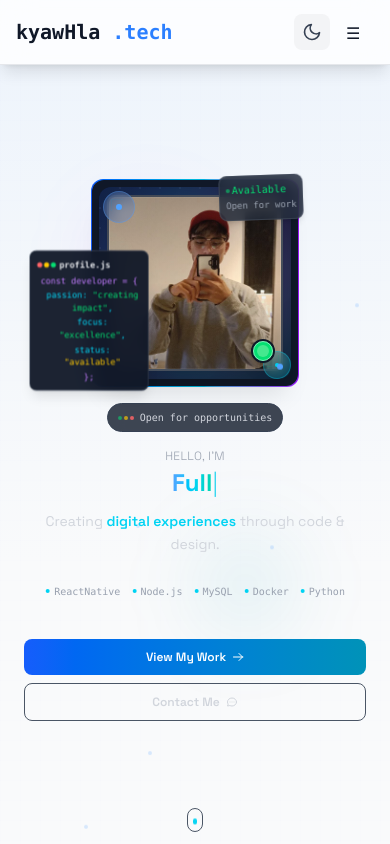
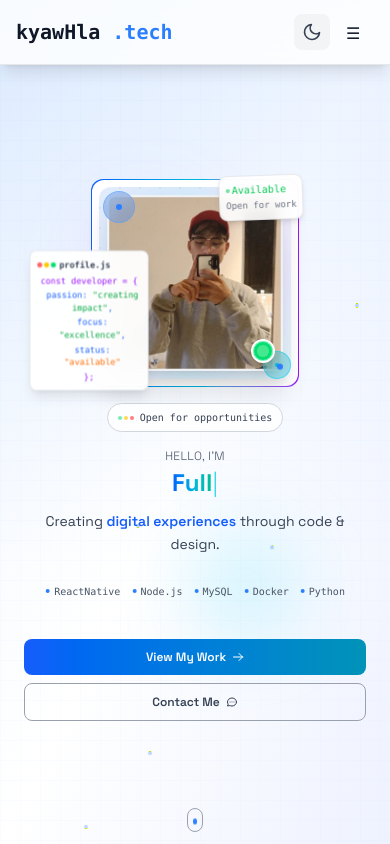
Before and after one commit to kyawhla-commit/khTech-portfolio, a React (Vite) app: page / in a window 390 px wide. Shown: the top 844 px of the page. Built offline with nearby package versions, Linux system fonts and the light colour scheme.

Commit message:
fix small bug

```diff
--- a/src/components/sections/Home.jsx
+++ b/src/components/sections/Home.jsx
@@ -63,24 +63,24 @@ export const Home = () => {
     <section
       ref={sectionRef}
       id="home"
-      className="min-h-screen flex items-center justify-center relative bg-gray-50 dark:bg-gray-950 overflow-hidden pt-16 lg:pt-0 transition-colors duration-300"
+      className="min-h-screen flex items-center justify-center relative bg-gradient-to-br from-blue-50 via-white to-indigo-50 dark:bg-gradient-to-br dark:from-gray-950 dark:via-gray-900 dark:to-gray-950 overflow-hidden pt-16 lg:pt-0 transition-colors duration-300"
     >
       {/* Background Elements */}
       <div className="absolute inset-0">
         {/* Main Gradient */}
-        <div className="absolute top-0 left-1/2 -translate-x-1/2 w-full h-2/3 bg-gradient-to-b from-blue-200/20 dark:from-blue-900/20 to-transparent"></div>
+        <div className="absolute top-0 left-1/2 -translate-x-1/2 w-full h-2/3 bg-gradient-to-b from-blue-500/10 dark:from-blue-900/20 to-transparent"></div>
 
         {/* Background Blobs */}
-        <div className="absolute top-1/4 left-1/4 w-24 h-24 xs:w-28 xs:h-28 sm:w-32 sm:h-32 md:w-40 md:h-40 lg:w-48 lg:h-48 bg-purple-600/10 rounded-full blur-2xl xs:blur-3xl"></div>
-        <div className="absolute bottom-1/4 right-1/4 w-24 h-24 xs:w-28 xs:h-28 sm:w-32 sm:h-32 md:w-40 md:h-40 lg:w-48 lg:h-48 bg-cyan-600/10 rounded-full blur-2xl xs:blur-3xl"></div>
+        <div className="absolute top-1/4 left-1/4 w-24 h-24 xs:w-28 xs:h-28 sm:w-32 sm:h-32 md:w-40 md:h-40 lg:w-48 lg:h-48 bg-purple-400/20 dark:bg-purple-600/10 rounded-full blur-2xl xs:blur-3xl"></div>
+        <div className="absolute bottom-1/4 right-1/4 w-24 h-24 xs:w-28 xs:h-28 sm:w-32 sm:h-32 md:w-40 md:h-40 lg:w-48 lg:h-48 bg-cyan-400/20 dark:bg-cyan-600/10 rounded-full blur-2xl xs:blur-3xl"></div>
 
         {/* Grid Pattern */}
-        <div className="absolute inset-0 opacity-3 xs:opacity-4 sm:opacity-5 md:opacity-7 lg:opacity-10">
+        <div className="absolute inset-0 opacity-5 xs:opacity-6 sm:opacity-7 md:opacity-8 lg:opacity-10 dark:opacity-3 dark:xs:opacity-4 dark:sm:opacity-5 dark:md:opacity-7 dark:lg:opacity-10">
           <div
             className="w-full h-full"
             style={{
-              backgroundImage: `linear-gradient(rgba(99, 102, 241, 0.3) 1px, transparent 1px),
-                              linear-gradient(90deg, rgba(99, 102, 241, 0.3) 1px, transparent 1px)`,
+              backgroundImage: `linear-gradient(rgba(59, 130, 246, 0.4) 1px, transparent 1px),
+                              linear-gradient(90deg, rgba(59, 130, 246, 0.4) 1px, transparent 1px)`,
               backgroundSize: getResponsiveValue([
                 "20px 20px",
                 "25px 25px",
@@ -98,7 +98,7 @@ export const Home = () => {
         {[...Array(getResponsiveValue([6, 8, 10, 12, 15]))].map((_, i) => (
           <div
             key={i}
-            className="absolute w-1 h-1 bg-blue-400/20 rounded-full animate-float"
+            className="absolute w-1 h-1 bg-blue-500/30 dark:bg-blue-400/20 rounded-full animate-float"
             style={{
               left: `${Math.random() * 100}%`,
               top: `${Math.random() * 100}%`,
@@ -166,19 +166,19 @@ export const Home = () => {
                         "inset-[2px]", // md
                         "inset-[3px]", // lg
                         "inset-[3px]", // xl
-                      ])} bg-gray-900 rounded-xl xs:rounded-2xl sm:rounded-3xl lg:rounded-4xl`}
+                      ])} bg-white dark:bg-gray-900 rounded-xl xs:rounded-2xl sm:rounded-3xl lg:rounded-4xl`}
                     ></div>
                   </div>
 
                   {/* Photo Content */}
-                  <div className="relative w-full h-full rounded-xl xs:rounded-2xl sm:rounded-3xl lg:rounded-4xl overflow-hidden bg-gray-900 shadow-xl xs:shadow-2xl">
+                  <div className="relative w-full h-full rounded-xl xs:rounded-2xl sm:rounded-3xl lg:rounded-4xl overflow-hidden bg-gray-50 dark:bg-gray-900 shadow-xl xs:shadow-2xl">
                     {/* Background Pattern */}
-                    <div className="absolute inset-0 opacity-5 xs:opacity-10">
-                      <div className="absolute inset-0 bg-[radial-gradient(circle_at_1px_1px,white_1px,transparent_0)] bg-[length:20px_20px] xs:bg-[length:25px_25px] sm:bg-[length:30px_30px]"></div>
+                    <div className="absolute inset-0 opacity-10 xs:opacity-15 dark:opacity-5 dark:xs:opacity-10">
+                      <div className="absolute inset-0 bg-[radial-gradient(circle_at_1px_1px,rgb(59,130,246)_1px,transparent_0)] dark:bg-[radial-gradient(circle_at_1px_1px,white_1px,transparent_0)] bg-[length:20px_20px] xs:bg-[length:25px_25px] sm:bg-[length:30px_30px]"></div>
                     </div>
 
                     {/* Animated Gradient Overlay */}
-                    <div className="absolute inset-0 bg-gradient-to-br from-blue-600/20 via-purple-600/15 to-cyan-600/20 animate-pulse-slow"></div>
+                    <div className="absolute inset-0 bg-gradient-to-br from-blue-500/15 via-purple-500/10 to-cyan-500/15 dark:from-blue-600/20 dark:via-purple-600/15 dark:to-cyan-600/20 animate-pulse-slow"></div>
 
                     {/* Main Photo */}
                     <div
@@ -207,7 +207,7 @@ export const Home = () => {
                           ></div>
 
                           {/* Main Photo Container */}
-                          <div className="relative w-full h-full rounded-lg xs:rounded-xl sm:rounded-2xl lg:rounded-3xl border-2 xs:border-3 sm:border-4 border-white/20 bg-gradient-to-br from-gray-800 via-gray-900 to-gray-800 shadow-xl xs:shadow-2xl overflow-hidden group-hover:border-white/30 transition-all duration-500 group-hover:shadow-cyan-500/25">
+                          <div className="relative w-full h-full rounded-lg xs:rounded-xl sm:rounded-2xl lg:rounded-3xl border-2 xs:border-3 sm:border-4 border-gray-200/50 dark:border-white/20 bg-gradient-to-br from-gray-100 via-white to-gray-100 dark:from-gray-800 dark:via-gray-900 dark:to-gray-800 shadow-xl xs:shadow-2xl overflow-hidden group-hover:border-blue-300/50 dark:group-hover:border-white/30 transition-all duration-500 group-hover:shadow-blue-500/25 dark:group-hover:shadow-cyan-500/25">
                             <img
                               src={photo}
                               alt="Professional Developer"
@@ -218,10 +218,10 @@ export const Home = () => {
                             <div className="absolute inset-0 bg-gradient-to-r from-transparent via-white/10 to-transparent -translate-x-full group-hover:translate-x-full transition-transform duration-1200 ease-out"></div>
 
                             {/* Inner Glow */}
-                            <div className="absolute inset-0 rounded-lg xs:rounded-xl sm:rounded-2xl lg:rounded-3xl border border-white/10 group-hover:border-white/25 transition-all duration-500"></div>
+                            <div className="absolute inset-0 rounded-lg xs:rounded-xl sm:rounded-2xl lg:rounded-3xl border border-gray-200/30 dark:border-white/10 group-hover:border-blue-300/50 dark:group-hover:border-white/25 transition-all duration-500"></div>
 
                             {/* Gradient Overlay for Depth */}
-                            <div className="absolute inset-0 bg-gradient-to-t from-gray-900/30 via-transparent to-gray-900/20"></div>
+                            <div className="absolute inset-0 bg-gradient-to-t from-gray-200/20 via-transparent to-gray-100/10 dark:from-gray-900/30 dark:via-transparent dark:to-gray-900/20"></div>
                           </div>
 
                           {/* Status Indicator */}
@@ -232,7 +232,7 @@ export const Home = () => {
                               "bottom-4 right-4 w-8 h-8", // md
                               "bottom-5 right-5 w-9 h-9", // lg
                               "bottom-6 right-6 w-10 h-10", // xl
-                            ])} bg-green-400 rounded-full border-2 xs:border-3 sm:border-4 border-gray-900 shadow-lg xs:shadow-xl sm:shadow-2xl z-20`}
+                            ])} bg-green-400 rounded-full border-2 xs:border-3 sm:border-4 border-white dark:border-gray-900 shadow-lg xs:shadow-xl sm:shadow-2xl z-20`}
                           >
                             <div
                               className={`absolute ${getResponsiveValue([
@@ -296,7 +296,7 @@ export const Home = () => {
                             "-top-2 -left-2 w-10 h-10", // md
                             "-top-3 -left-3 w-12 h-12", // lg
                             "-top-4 -left-4 w-14 h-14", // xl
-                          ])} bg-blue-500/20 rounded-full backdrop-blur-sm border border-blue-400/30 animate-float-slow flex items-center justify-center z-10`}
+                          ])} bg-blue-500/30 dark:bg-blue-500/20 rounded-full backdrop-blur-sm border border-blue-400/50 dark:border-blue-400/30 animate-float-slow flex items-center justify-center z-10`}
                         >
                           <div
                             className={`${getResponsiveValue([
@@ -305,7 +305,7 @@ export const Home = () => {
                               "w-2 h-2", // md
                               "w-2.5 h-2.5", // lg
                               "w-3 h-3", // xl
-                            ])} bg-blue-400 rounded-full`}
+                            ])} bg-blue-500 dark:bg-blue-400 rounded-full`}
                           ></div>
                         </div>
 
@@ -316,7 +316,7 @@ export const Home = () => {
                             "-bottom-3 -right-3 w-9 h-9", // md
                             "-bottom-4 -right-4 w-10 h-10", // lg
                             "-bottom-5 -right-5 w-12 h-12", // xl
-                          ])} bg-cyan-500/20 rounded-full backdrop-blur-sm border border-cyan-400/30 animate-float-medium flex items-center justify-center z-10`}
+                          ])} bg-cyan-500/30 dark:bg-cyan-500/20 rounded-full backdrop-blur-sm border border-cyan-400/50 dark:border-cyan-400/30 animate-float-medium flex items-center justify-center z-10`}
                         >
                           <div
                             className={`${getResponsiveValue([
@@ -325,7 +325,7 @@ export const Home = () => {
                               "w-1.5 h-1.5", // md
                               "w-2 h-2", // lg
                               "w-2.5 h-2.5", // xl
-                            ])} bg-cyan-400 rounded-full`}
+                            ])} bg-cyan-500 dark:bg-cyan-400 rounded-full`}
                           ></div>
                         </div>
                       </div>
@@ -339,7 +339,7 @@ export const Home = () => {
                         "top-4 left-4 w-4 h-4", // md
                         "top-5 left-5 w-4 h-4", // lg
                         "top-6 left-7 w-4 h-4", // xl
-                      ])} bg-cyan-400 rounded-full animate-ping z-10`}
+                      ])} bg-cyan-500 dark:bg-cyan-400 rounded-full animate-ping z-10`}
                     ></div>
 
                     <div
@@ -349,7 +349,7 @@ export const Home = () => {
                         "bottom-4 right-4 w-2 h-2", // md
                         "bottom-5 right-5 w-2.5 h-2.5", // lg
                         "bottom-6 right-6 w-3 h-3", // xl
-                      ])} bg-blue-400 rounded-full animate-bounce z-10`}
+                      ])} bg-blue-500 dark:bg-blue-400 rounded-full animate-bounce z-10`}
                     ></div>
                   </div>
 
@@ -361,7 +361,7 @@ export const Home = () => {
                       "-bottom-8 -left-20", // md
                       "-bottom-10 -left-20", // lg
                       "-bottom-15 -left-25", // xl
-                    ])} bg-gray-900/95   backdrop-blur-md xs:backdrop-blur-lg sm:backdrop-blur-xl border border-gray-700/60 rounded-lg xs:rounded-xl sm:rounded-2xl ${getResponsiveValue(
+                    ])} bg-white/95 dark:bg-gray-900/95 backdrop-blur-md xs:backdrop-blur-lg sm:backdrop-blur-xl border border-gray-300/60 dark:border-gray-700/60 rounded-lg xs:rounded-xl sm:rounded-2xl ${getResponsiveValue(
                       [
                         "p-2", // xs
                         "p-2.5", // sm
@@ -369,7 +369,7 @@ export const Home = () => {
                         "p-3.5", // lg
                         "p-4", // xl
                       ]
-                    )} shadow-lg xs:shadow-xl sm:shadow-2xl transform scale-85 xs:scale-90 sm:scale-95 lg:scale-100 hover:scale-100 lg:hover:scale-105 transition-all duration-300 hover:border-cyan-500/40 hover:shadow-cyan-500/10 z-20 max-w-[140px] xs:max-w-[160px] sm:max-w-none`}
+                    )} shadow-lg xs:shadow-xl sm:shadow-2xl transform scale-85 xs:scale-90 sm:scale-95 lg:scale-100 hover:scale-100 lg:hover:scale-105 transition-all duration-300 hover:border-blue-500/40 dark:hover:border-cyan-500/40 hover:shadow-blue-500/10 dark:hover:shadow-cyan-500/10 z-20 max-w-[140px] xs:max-w-[160px] sm:max-w-none`}
                   >
                     <div
                       className={`flex items-center gap-1 xs:gap-2 sm:gap-3 ${getResponsiveValue(
@@ -418,7 +418,7 @@ export const Home = () => {
                           "text-xs", // md
                           "text-xs", // lg
                           "text-sm", // xl
-                        ])} text-gray-200 font-mono font-semibold`}
+                        ])} text-gray-700 dark:text-gray-200 font-mono font-semibold`}
                       >
                         profile.js
                       </span>
@@ -432,25 +432,25 @@ export const Home = () => {
                         "text-sm", // xl
                       ])} font-mono space-y-0.5 xs:space-y-1`}
                     >
-                      <div className="text-purple-400">
+                      <div className="text-purple-600 dark:text-purple-400">
                         const developer = &#123;
                       </div>
-                      <div className="text-cyan-400 ml-2 xs:ml-3 sm:ml-4">
+                      <div className="text-blue-600 dark:text-cyan-400 ml-2 xs:ml-3 sm:ml-4">
                         passion:{" "}
-                        <span className="text-green-400">
+                        <span className="text-green-600 dark:text-green-400">
                           "creating impact"
                         </span>
                         ,
                       </div>
-                      <div className="text-cyan-400 ml-2 xs:ml-3 sm:ml-4">
+                      <div className="text-blue-600 dark:text-cyan-400 ml-2 xs:ml-3 sm:ml-4">
                         focus:{" "}
-                        <span className="text-green-400">"excellence"</span>,
+                        <span className="text-green-600 dark:text-green-400">"excellence"</span>,
                       </div>
-                      <div className="text-cyan-400 ml-2 xs:ml-3 sm:ml-4">
+                      <div className="text-blue-600 dark:text-cyan-400 ml-2 xs:ml-3 sm:ml-4">
                         status:{" "}
-                        <span className="text-yellow-400">"available"</span>
+                        <span className="text-orange-500 dark:text-yellow-400">"available"</span>
                       </div>
-                      <div className="text-purple-400">&#125;;</div>
+                      <div className="text-purple-600 dark:text-purple-400">&#125;;</div>
                     </div>
                   </div>
 
@@ -462,7 +462,7 @@ export const Home = () => {
                       "-top-4 -right-4", // md
                       "-top-5 -right-5", // lg
                       "-top-6 -right-6", // xl
-                    ])} bg-gray-800/80 backdrop-blur-sm xs:backdrop-blur-md sm:backdrop-blur-lg border border-gray-600/50 rounded-lg xs:rounded-xl sm:rounded-2xl ${getResponsiveValue(
+                    ])} bg-white/90 dark:bg-gray-800/80 backdrop-blur-sm xs:backdrop-blur-md sm:backdrop-blur-lg border border-gray-300/50 dark:border-gray-600/50 rounded-lg xs:rounded-xl sm:rounded-2xl ${getResponsiveValue(
                       [
                         "p-1.5", // xs
                         "p-2", // sm
@@ -479,9 +479,9 @@ export const Home = () => {
                         "text-xs", // md
                         "text-xs", // lg
                         "text-sm", // xl
-                      ])} font-mono text-gray-300`}
+                      ])} font-mono text-gray-700 dark:text-gray-300`}
                     >
-                      <div className="text-green-400 flex items-center gap-0.5 xs:gap-1">
+                      <div className="text-green-500 dark:text-green-400 flex items-center gap-0.5 xs:gap-1">
                         <div
                           className={`${getResponsiveValue([
                             "w-1 h-1", // xs
@@ -489,11 +489,11 @@ export const Home = () => {
                             "w-1.5 h-1.5", // md
                             "w-2 h-2", // lg
                             "w-2 h-2", // xl
-                          ])} bg-green-400 rounded-full animate-pulse`}
+                          ])} bg-green-500 dark:bg-green-400 rounded-full animate-pulse`}
                         ></div>
                         Available
                       </div>
-                      <div className="text-gray-400 mt-0.5 xs:mt-1 text-[9px] xs:text-xs">
+                      <div className="text-gray-500 dark:text-gray-400 mt-0.5 xs:mt-1 text-[9px] xs:text-xs">
                         Open for work
                       </div>
                     </div>
@@ -514,7 +514,7 @@ export const Home = () => {
             >
               {/* Professional Badge */}
               <div className="flex justify-center lg:justify-start">
-                <div className="inline-flex items-center gap-1.5 xs:gap-2 sm:gap-2.5 md:gap-3 bg-gray-900/80 backdrop-blur-sm border border-gray-700 rounded-full px-2.5 xs:px-3 sm:px-4 md:px-5 lg:px-6 py-1.5 xs:py-2 sm:py-2.5 md:py-3">
+                <div className="inline-flex items-center gap-1.5 xs:gap-2 sm:gap-2.5 md:gap-3 bg-white/80 dark:bg-gray-900/80 backdrop-blur-sm border border-gray-300 dark:border-gray-700 rounded-full px-2.5 xs:px-3 sm:px-4 md:px-5 lg:px-6 py-1.5 xs:py-2 sm:py-2.5 md:py-3">
                   <div className="flex space-x-0.5 xs:space-x-1">
                     <div
                       className={`${getResponsiveValue([
@@ -553,7 +553,7 @@ export const Home = () => {
                       "text-xs", // md
                       "text-sm", // lg
                       "text-sm", // xl
-                    ])} text-gray-300 font-mono whitespace-nowrap`}
+                    ])} text-gray-700 dark:text-gray-300 font-mono whitespace-nowrap`}
                   >
                     Open for opportunities
                   </span>
@@ -569,7 +569,7 @@ export const Home = () => {
                     "text-4xl", // md
                     "text-5xl", // lg
                     "text-6xl", // xl
-                  ])} font-bold text-white leading-tight xs:leading-tight sm:leading-tight`}
+                  ])} font-bold text-gray-900 dark:text-white leading-tight xs:leading-tight sm:leading-tight`}
                 >
                   <span
                     className={`block ${getResponsiveValue([
@@ -578,7 +578,7 @@ export const Home = () => {
                       "text-sm", // md
                       "text-base", // lg
                       "text-lg", // xl
-                    ])} font-light text-gray-400 ${getResponsiveValue([
+                    ])} font-light text-gray-600 dark:text-gray-400 ${getResponsiveValue([
                       "mb-1", // xs
                       "mb-1.5", // sm
                       "mb-2", // md
@@ -588,7 +588,7 @@ export const Home = () => {
                   >
                     HELLO, I'M
                   </span>
-                  <span className="bg-gradient-to-r from-blue-400 via-cyan-400 to-emerald-400 bg-clip-text text-transparent break-words">
+                  <span className="bg-gradient-to-r from-blue-600 via-cyan-500 to-emerald-500 dark:from-blue-400 dark:via-cyan-400 dark:to-emerald-400 bg-clip-text text-transparent break-words">
                     {texts[textIndex].substring(0, charIndex)}
                     <span className="typing-cursor">|</span>
                   </span>
@@ -602,13 +602,13 @@ export const Home = () => {
                     "text-lg", // md
                     "text-xl", // lg
                     "text-xl", // xl
-                  ])} text-gray-300 leading-relaxed max-w-2xl mx-auto lg:mx-0 px-3 xs:px-4 sm:px-0`}
+                  ])} text-gray-700 dark:text-gray-300 leading-relaxed max-w-2xl mx-auto lg:mx-0 px-3 xs:px-4 sm:px-0`}
                 >
                   {getResponsiveValue([
                     // xs - Most compact
                     <>
                       Creating{" "}
-                      <span className="text-cyan-400 font-semibold">
+                      <span className="text-blue-600 dark:text-cyan-400 font-semibold">
                         digital experiences
                       </span>{" "}
                       through code & design.
@@ -616,7 +616,7 @@ export const Home = () => {
                     // sm - Slightly more detail
                     <>
                       Creating{" "}
-                      <span className="text-cyan-400 font-semibold">
+                      <span className="text-blue-600 dark:text-cyan-400 font-semibold">
                         digital experiences
                       </span>{" "}
                       that blend design with engineering excellence.
@@ -624,7 +624,7 @@ export const Home = () => {
                     // md - Balanced
                     <>
                       Crafting{" "}
-                      <span className="text-cyan-400 font-semibold">
+                      <span className="text-blue-600 dark:text-cyan-400 font-semibold">
                         digital experiences
                       </span>{" "}
                       that blend design with robust engineering.
@@ -632,7 +632,7 @@ export const Home = () => {
                     // lg - Full version
                     <>
                       Crafting{" "}
-                      <span className="text-cyan-400 font-semibold">
+                      <span className="text-blue-600 dark:text-cyan-400 font-semibold">
                         digital experiences
                       </span>{" "}
                       that blend innovative design with robust engineering.
@@ -640,7 +640,7 @@ export const Home = () => {
                     // xl - Complete version
                     <>
                       Crafting{" "}
-                      <span className="text-cyan-400 font-semibold">
+                      <span className="text-blue-600 dark:text-cyan-400 font-semibold">
                         digital experiences
                       </span>{" "}
                       that blend innovative design with robust engineering. I
@@ -699,7 +699,7 @@ export const Home = () => {
                           "w-1.5 h-1.5", // md
                           "w-2 h-2", // lg
                           "w-2 h-2", // xl
-                        ])} bg-cyan-400 rounded-full`}
+                        ])} bg-blue-500 dark:bg-cyan-400 rounded-full`}
                       ></div>
                       <span
                         className={`${getResponsiveValue([
@@ -708,7 +708,7 @@ export const Home = () => {
                           "text-xs", // md
                           "text-sm", // lg
                           "text-sm", // xl
-                        ])} text-gray-400 font-mono whitespace-nowrap`}
+                        ])} text-gray-600 dark:text-gray-400 font-mono whitespace-nowrap`}
                       >
                         {tech}
                       </span>
@@ -772,7 +772,7 @@ export const Home = () => {
 
                 <a
                   href="#contact"
-                  className={`group border border-gray-600 text-gray-300 ${getResponsiveValue(
+                  className={`group border border-gray-400 dark:border-gray-600 text-gray-700 dark:text-gray-300 ${getResponsiveValue(
                     [
                       "py-2.5 px-4 text-xs", // xs
                       "py-3 px-5 text-sm", // sm
@@ -780,7 +780,7 @@ export const Home = () => {
                       "py-4 px-7 text-base", // lg
                       "py-4 px-8 text-lg", // xl
                     ]
-                  )} rounded-lg xs:rounded-xl font-semibold transition-all duration-500 hover:border-cyan-400 hover:bg-cyan-400/10 hover:text-white transform hover:scale-105 active:scale-95 flex items-center justify-center gap-1.5 xs:gap-2 sm:gap-3 text-center flex-1`}
+                  )} rounded-lg xs:rounded-xl font-semibold transition-all duration-500 hover:border-blue-500 dark:hover:border-cyan-400 hover:bg-blue-500/10 dark:hover:bg-cyan-400/10 hover:text-blue-700 dark:hover:text-white transform hover:scale-105 active:scale-95 flex items-center justify-center gap-1.5 xs:gap-2 sm:gap-3 text-center flex-1`}
                 >
                   Contact Me
                   <svg
@@ -827,7 +827,7 @@ export const Home = () => {
               "text-xs", // md
               "text-xs", // lg
               "text-sm", // xl
-            ])} text-gray-500 font-mono tracking-widest hidden xs:block`}
+            ])} text-gray-600 dark:text-gray-500 font-mono tracking-widest hidden xs:block`}
           >
             {getResponsiveValue([
               "SCROLL", // xs
@@ -844,7 +844,7 @@ export const Home = () => {
               "w-5 h-8", // md
               "w-6 h-10", // lg
               "w-6 h-10", // xl
-            ])} border border-gray-600 rounded-full flex justify-center`}
+            ])} border border-gray-400 dark:border-gray-600 rounded-full flex justify-center`}
           >
             <div
               className={`w-1 ${getResponsiveValue([
@@ -853,7 +853,7 @@ export const Home = () => {
                 "h-2", // md
                 "h-3", // lg
                 "h-3", // xl
-              ])} bg-cyan-400 rounded-full mt-1 xs:mt-1.5 sm:mt-2 animate-scroll`}
+              ])} bg-blue-500 dark:bg-cyan-400 rounded-full mt-1 xs:mt-1.5 sm:mt-2 animate-scroll`}
             ></div>
           </div>
         </div>
```
Also changed, not shown: src/allDetails/index.jsx (+147 -0 lines), src/components/sections/About.jsx (+3 -112 lines).
